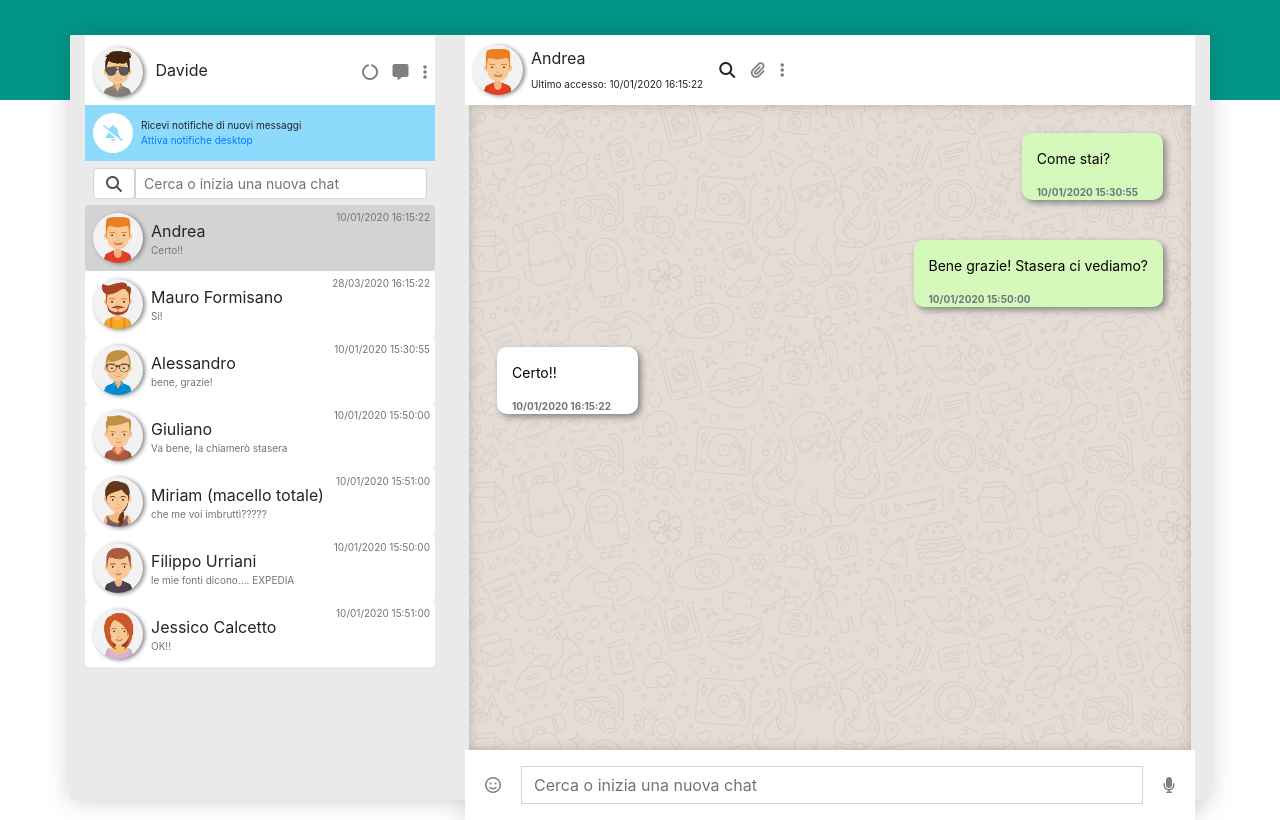
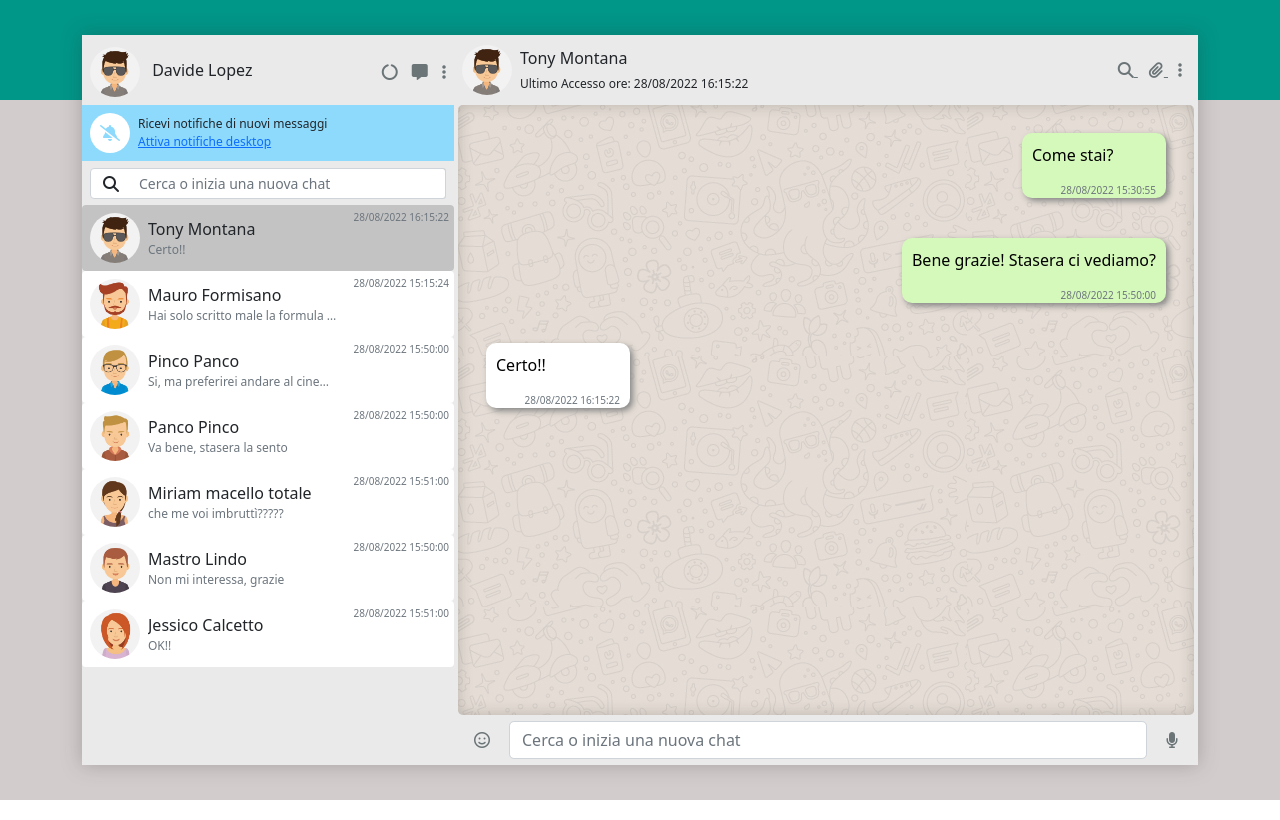
Before and after one commit to DavideLopez/vue-boolzapp, a plain HTML site: page index.html in a window 1280 px wide. Drawn offline with nearby package versions, Linux system fonts and the light colour scheme.

Commit message:
fix scrollbar e testi

```diff
--- a/app.js
+++ b/app.js
@@ -5,104 +5,105 @@ const app = new Vue({
   data: {
       contacts: [{
               id: 1,
-      name: 'Andrea',
-      avatar: '_1',
+              name: 'Tony Montana',
+              avatar: '_2',
               visible: true,
               messages: [{
-        date: '10/01/2020 15:30:55',
+                      date: '28/08/2022 15:30:55',
                       message: 'Come stai?',
                       status: 'sent'
                   },
                   {
-        date: '10/01/2020 15:50:00',
+                      date: '28/08/2022 15:50:00',
                       message: 'Bene grazie! Stasera ci vediamo?',
                       status: 'sent'
                   },
                   {
-        date: '10/01/2020 16:15:22',
+                      date: '28/08/2022 16:15:22',
                       message: 'Certo!!',
                       status: 'received'
                   }
               ],
           },
+
           {
               id: 2,
               name: 'Mauro Formisano',
               avatar: '_4',
               visible: true,
               messages: [{
-        date: '28/03/2020 10:10:40',
+                      date: '28/08/2022 15:10:02',
                       message: 'Mauro, ho distrutto il footer! help me!!!',
                       status: 'sent'
                   },
                   {
-        date: '28/03/2020 10:20:10',
+                      date: '28/08/2022 15:12:10',
                       message: 'Davide!! hai pushato?? che controllo',
                       status: 'received'
                   },
                   {
-        date: '28/03/2020 16:15:22',
-        message: 'Si!',
+                      date: '28/08/2020 15:12:22',
+                      message: 'Si',
                       status: 'sent'
-      }
+                  },
+                  {
+                    date: '28/08/2022 15:15:24',
+                    message: 'Hai solo scritto male la formula delle colums',
+                    status: 'received'
+                },
               ],
           },
           {
               id: 4,
-      name: 'Alessandro',
+              name: 'Pinco Panco',
               avatar: '_3',
               visible: true,
               messages: [{
-        date: '10/01/2020 15:30:55',
-        message: 'Quando ci vediamo per sistemare quella cosa?',
+                      date: '28/08/2022 15:30:55',
+                      message: 'Lo sai che ha aperto una nuova pizzeria?',
                       status: 'sent'
                   },
                   {
-        date: '10/01/2020 15:50:00',
-        message: 'Ti aggiorno che controllo i turni di lavoro',
+                      date: '28/08/2022 15:50:00',
+                      message: 'Si, ma preferirei andare al cinema',
                       status: 'received'
-      },
-      {
-        date: '10/01/2020 15:30:55',
-        message: 'bene, grazie!',
-        status: 'sent'
                   }
               ],
           },
           {
               id: 5,
-      name: 'Giuliano',
+              name: 'Panco Pinco',
               avatar: '_5',
               visible: true,
               messages: [{
-        date: '10/01/2020 15:30:55',
-        message: 'Ricordati di chiamare la mamma',
+                      date: '28/08/2022 15:30:55',
+                      message: 'Ricordati di chiamare la nonna',
                       status: 'sent'
                   },
                   {
-        date: '10/01/2020 15:50:00',
-        message: 'Va bene, la chiamerò stasera',
+                      date: '28/08/2022 15:50:00',
+                      message: 'Va bene, stasera la sento',
                       status: 'received'
                   }
               ],
           },
           {
               id: 6,
-      name: 'Miriam (macello totale)',
+              name: 'Miriam macello totale',
               avatar: '_io',
               visible: true,
               messages: [{
-        date: '10/01/2020 15:30:55',
+                      date: '128/08/2022 15:30:55',
                       message: 'che disastro!',
                       status: 'received'
                   },
                   {
-        date: '10/01/2020 15:50:00',
+                      date: '28/08/2022 15:50:00',
                       message: 'ahi ahi......',
                       status: 'received'
                   },
                   {
-        date: '10/01/2020 15:51:00',
+                      date: '28/08/2022 15:51:00',
                       message: 'che me voi imbruttì?????',
                       status: 'sent'
                   }
@@ -110,17 +111,17 @@ const app = new Vue({
           },
           {
               id: 7,
-      name: 'Filippo Urriani',
+              name: 'Mastro Lindo',
               avatar: '_7',
               visible: true,
               messages: [{
-        date: '10/01/2020 15:30:55',
-        message: 'quale sarà il prossimo compito??',
+                      date: '28/08/2022 15:30:55',
+                      message: 'Sai che col mio nuovo detersivo il tuo pavimento splenderà come uno specchio???',
                       status: 'sent'
                   },
                   {
-        date: '10/01/2020 15:50:00',
-        message: 'le mie fonti dicono.... EXPEDIA',
+                      date: '28/08/2022 15:50:00',
+                      message: 'Non mi interessa, grazie',
                       status: 'received'
                   }
               ],
@@ -131,17 +132,17 @@ const app = new Vue({
               avatar: '_6',
               visible: true,
               messages: [{
-        date: '10/01/2020 15:30:55',
+                      date: '28/08/2022 15:30:55',
                       message: 'Ciao, andiamo a mangiare la pizza stasera?',
                       status: 'received'
                   },
                   {
-        date: '10/01/2020 15:50:00',
-        message: 'No, già mangiata ieri, ordiniamo sushi!',
+                      date: '28/08/2022 15:50:00',
+                      message: 'No, ho già mangiata ieri, ordiniamo sushi!',
                       status: 'sent'
                   },
                   {
-        date: '10/01/2020 15:51:00',
+                      date: '28/08/2022 15:51:00',
                       message: 'OK!!',
                       status: 'received'
                   }
@@ -153,7 +154,7 @@ const app = new Vue({
       filtro: '',
       message: '',
       filteredContacts: [],
-    randomReplies: ['Ciao', 'Come stai?', 'Usciamo Stasera??', 'Come butta?', 'Ti và di mangiare la pizza?', 'PRRRRRRRR', 'Hai pushato??']
+      randomReplies: ['Ciao', 'Come stai?', 'Usciamo Stasera??', 'Come butta?', 'Ti và di mangiare la pizza?', 'PRRRRRRRR', 'Non posso, devo studiare', 'Hai pushato??']
   },
 
   methods: {
@@ -185,9 +186,9 @@ const app = new Vue({
           this.message = '';
           setTimeout(() => {
               this.contacts[this.currentIndex].messages.push(replyMessage);
-        }, 3000);
+          }, 1000);
       },
-    eraseMessage(index, currentIndex) {
+       eraseMessage(index, currentIndex) {  // ci ho provato
           if (this.contacts[currentIndex].messages.length > 0) {
               this.contacts[currentIndex].messages.splice(index, 1);
           } else return;
--- a/index.html
+++ b/index.html
@@ -6,32 +6,35 @@
     <meta http-equiv="X-UA-Compatible" content="IE=edge">
     <meta name="viewport" content="width=device-width, initial-scale=1.0">
     <link rel="stylesheet" href="style.css">
+
     <title>Boolzapp</title>
 
-    <link rel="stylesheet" href="https://cdn.jsdelivr.net/npm/bootstrap@4.3.1/dist/css/bootstrap.min.css" integrity="sha384-ggOyR0iXCbMQv3Xipma34MD+dH/1fQ784/j6cY/iJTQUOhcWr7x9JvoRxT2MZw1T" crossorigin="anonymous">
+    <link href="https://cdn.jsdelivr.net/npm/bootstrap@5.1.3/dist/css/bootstrap.min.css" rel="stylesheet"
+    integrity="sha384-1BmE4kWBq78iYhFldvKuhfTAU6auU8tT94WrHftjDbrCEXSU1oBoqyl2QvZ6jIW3" crossorigin="anonymous" />
+  <script src="https://cdn.jsdelivr.net/npm/bootstrap@5.1.3/dist/js/bootstrap.bundle.min.js"
+    integrity="sha384-ka7Sk0Gln4gmtz2MlQnikT1wXgYsOg+OMhuP+IlRH9sENBO0LRn5q+8nbTov4+1p" crossorigin="anonymous">
+    </script>
+  <link rel="stylesheet" href="https://cdnjs.cloudflare.com/ajax/libs/font-awesome/6.1.1/css/all.min.css" />
+  <script src="https://cdn.jsdelivr.net/npm/vue@2/dist/vue.js"></script>
+  <script src="https://unpkg.com/dayjs@1.8.21/dayjs.min.js"></script>
 
-    <script src="https://cdn.jsdelivr.net/npm/vue@2.7.8/dist/vue.js"></script>
-
-    <link rel="stylesheet" href="https://cdnjs.cloudflare.com/ajax/libs/font-awesome/6.1.2/css/all.min.css" integrity="sha512-1sCRPdkRXhBV2PBLUdRb4tMg1w2YPf37qatUFeS7zlBy7jJI8Lf4VHwWfZZfpXtYSLy85pkm9GaYVYMfw5BC1A==" crossorigin="anonymous" referrerpolicy="no-referrer" />
 </head>
-
+           <!-- NON PICCHIATEMI SE HO USATO BOOTSTRAP PLS <3 VI LOVVO  -->
 <body>
 
-
     <div id="root">
-        <!-- MAIN CONTAINER -->
+        <!-- Container principale -->
         <div class="container h-100">
           <!-- Row principale -->
           <div class="row align-items-lg-stretch h-100 g-0 justify-content-center">
             <!-- Colonna di sinistra -->
-                <div class="col-12 col-md-4 d-md-block h-100"
-                    :class="contacts[currentIndex].visible ? 'd-none' : 'd-block'">
+            <div class="col-12 col-md-4 d-md-block h-100" :class="contacts[currentIndex].visible ? 'd-none' : 'd-block'">
               <!-- Riquadro utente -->
               <div class="header">
                 <div class="userAvatar rounded-circle d-flex justify-content-between align-items-center">
                   <div class="">
                     <img class="rounded-circle" src="img/avatar_2.jpg" alt="">
-                                <span>Davide</span>
+                    <span>Davide Lopez</span>
                   </div>
 
                   <div class="px-2">
@@ -45,12 +48,11 @@
               <!-- Riquadro notifiche -->
               <div class="notifications">
                 <div class="bg-azure d-flex align-items-center">
-                            <div class="rounded-circle icon bg-white text-center text-azure m-2">
+                  <div class="rounded-circle icon bg-white text-center azure-icon m-2">
                     <i class=" fa-solid fa-bell-slash"></i>
                   </div>
                   <p class="lastMessage m-0">Ricevi notifiche di nuovi messaggi <br>
-                                <span class="text-decoration-underline text-secondary"><a href="#">Attiva notifiche
-                                        desktop</a> </span>
+                    <span class="text-decoration-underline text-secondary"><a href="#">Attiva notifiche desktop</a> </span>
                   </p>
                 </div>
               </div>
@@ -60,17 +62,14 @@
                   <span class="input-group-text bg-white" id="basic-addon1 ">
                     <i class="fa-solid fa-magnifying-glass"></i>
                   </span>
-                            <input v-model="filtro" @keyup="filtra()" type="text"
-                                class="form-control form-control-sm border-start-0"
-                                placeholder="Cerca o inizia una nuova chat" aria-label="Username"
-                                aria-describedby="basic-addon1">
+                  <input v-model="filtro" @keyup="filtra()" type="text" class="form-control form-control-sm border-start-0"
+                    placeholder="Cerca o inizia una nuova chat" aria-label="Username" aria-describedby="basic-addon1">
                 </div>
               </div>
               <!-- Riquadro contacts -->
               <div class="contacts">
-                        <div @click="showChatMobile(); changeActive(contact.id)"
-                            v-for="(contact, index) in filteredContacts" :key="contact.id"
-                            class="d-flex align-items-center justify-content-between p-2 contact rounded rounded-2"
+                <div @click="showChatMobile(); changeActive(contact.id)" v-for="(contact, index) in filteredContacts"
+                  :key="contact.id" class="d-flex align-items-center justify-content-between p-2 contact rounded rounded-2"
                   :class="{'active' : currentId === contact.id}">
                   <div class="userAvatar rounded-circle">
                     <img class="rounded-circle m-0" :src="'./img/avatar' + contact.avatar + '.jpg'"
@@ -90,26 +89,25 @@
             </div>
             <!--/coloums -->
 
-                <div class="col-12 col-md-8 d-md-block h-100"
-                    :class="contacts[currentIndex].visible ? 'd-block' : 'd-none'">
+            <div class="col-12 col-md-8 d-md-block h-100" :class="contacts[currentIndex].visible ? 'd-block' : 'd-none'">
               <div class="header userAvatar d-flex align-items-center ">
                 <a @click="showChatMobile()" href="#">
                   <i class="fa-solid fa-angle-left px-3 d-md-none"></i>
                 </a>
-                        <img class="rounded-circle mx-2" :src="'./img/avatar' + contacts[currentIndex].avatar + '.jpg'"
-                            alt="">
+                <img class="rounded-circle mx-2" :src="'./img/avatar' + contacts[currentIndex].avatar + '.jpg'" alt="">
                 <div>
                   <p class="m-0">{{contacts[currentIndex].name}}</p>
-                            <span class="lastMessage">Ultimo accesso:
-                                {{contacts[currentIndex].messages.length > 0 ?
-                                contacts[currentIndex].messages.at(-1).date : ''}}
+                  <span class="lastMessage">Ultimo Accesso ore:
+                    {{contacts[currentIndex].messages.length > 0 ? contacts[currentIndex].messages.at(-1).date : ''}}
                   </span>
                 </div>
 
                 <div class="flex-fill text-end px-3">
+                  <a class="icons" href="#">
                   <i class="fa-solid fa-magnifying-glass"></i>
                   <i class="fa-solid fa-paperclip"></i>
                   <i class="fa-solid fa-ellipsis-vertical"></i>
+                </a>
                 </div>
               </div>
 
@@ -119,13 +117,12 @@
 
 
                   <div class="dropdown">
-                                <button class="btn p-2 border-none" type="button" id="dropdownMenu2"
-                                    data-bs-toggle="dropdown" aria-expanded="false">
+                    <button class="btn p-2 border-none" type="button" id="dropdownMenu2" data-bs-toggle="dropdown"
+                      aria-expanded="false">
                       <i class="fa-solid fa-chevron-down"></i>
                     </button>
                     <ul class="dropdown-menu" aria-labelledby="dropdownMenu2">
-                                    <li><button @click="eraseMessage(index, currentIndex)" class="dropdown-item"
-                                            type="button">Elimina
+                      <li><button @click="eraseMessage(index, currentIndex)" class="dropdown-item" type="button">Elimina
                           messaggio</button></li>
                     </ul>
                   </div>
@@ -137,10 +134,10 @@
               </div>
               <div class="footer d-flex align-items-center">
                 <div class="input-group px-0 align-items-center">
-                          <i class="fa-regular fa-face-smile"></i>
+                  <a class="emoticons" href="#"><i class="fa-regular fa-face-smile emoticons"></i></a>
                   <input type="text" class="form-control rounded-3" placeholder="Cerca o inizia una nuova chat"
                     aria-label="Username" aria-describedby="basic-addon1" v-model="message" @keyup.enter="sendMessage()">
-                          <i class="fa-solid fa-microphone"></i>
+                  <a class="vocal" href="#"><i class="fa-solid fa-microphone vocal"></i></a>
                 </div>
               </div>
             </div>
@@ -149,10 +146,8 @@
 
 
         </div>
+      </div>
 
-
-
-    </div>
 
 
     <script src="app.js"></script>
--- a/style.css
+++ b/style.css
@@ -1,34 +1,50 @@
 * {
+    padding: 0;
     margin: 0;
-    padding: 0;
     box-sizing: border-box;
+}
+
+a {
+    text-decoration: none;
 }
 
 .bg-azure {
     background-color: #8EDAFC;
 }
 
-.text-azure {
+.azure-icon {
     color: #8EDAFC;
+}
+
+.icons:hover {
+  color: black
+}
+
+.icons:first-child {
+    color: #6B7477;
 }
 
 .row:first-child {
     background-color: #EAEAEA;
 }
+
 #root {
-    background-image: linear-gradient(to bottom, #009688 0px, #009688 100px, white 100px, white 100%);
+    background-image: linear-gradient(to bottom, #009688 0px, #009688 100px, rgb(211, 204, 204) 100px, rgb(211, 204, 204));
     width: 100vw;
     height: 100vh;
 }
+
 .container {
     padding-top: 35px;
-    /* border: 1px solid black; */
+    padding-bottom: 35px;
+    /* border: 2px solid black; */
 }
+
 .userAvatar img {
     margin: 12px 8px;
     width: 50px;
     height: 50px;
-    filter: drop-shadow(2px 1px 2px  rgb(133, 133, 133));
+
 }
 
 .contact {
@@ -40,42 +56,49 @@
 .contacts {
     height: calc(100% - 180px);
     overflow: auto;
-    cursor: pointer;
 }
 
-.contact:hover{
-    box-shadow: inset 0px 0px 12px rgba(37, 37, 37, 0.23);
-    border-radius: 5px;
+.emoticons:hover, .vocal:hover {
+    color: black;
+}
+
+.contact:hover {
+   box-shadow: inset 0px 0px 15px  rgba(37, 37, 37, 0.23);
+   border-radius: 5px;
 }
 
 .notifications {
     height: 55px;
 }
 
+.azure-icon:hover {
+    color: black;
+
+}
+
 .header {
-    background-color:  white;
+    background-color: #EAEAEA;
     height: 70px;
 }
 
 .messages-container {
-    box-shadow: inset 0px 0px 12px rgba(37, 37, 37, 0.23);
+    box-shadow: inset 0px 0px 15px  rgba(37, 37, 37, 0.23);
     margin: 0 auto;
     overflow-y: auto;
     height: calc(100% - 120px);
 }
 
-.row {
-    filter: drop-shadow(0px 0px 12px  rgba(37, 37, 37, 0.23));
+.row{
+    filter: drop-shadow(0px 0px 10px  rgba(37, 37, 37, 0.261));
 }
 
 .footer {
-    background-color: white;
-    height: 70px;
+    background-color: #EAEAEA;
+    height: 50px;
 }
 
 .search-bar {
     height: 45px;
-
 }
 
 .lastAccess {
@@ -85,46 +108,41 @@
     right: 5px;
 }
 
-.overflow {
+.overflow{
+    text-overflow: ellipsis;
+    overflow: hidden;
+    white-space: nowrap;
+
+}
+
+.lastMessage {
+    width: 65%;
+    font-size: 12px;
     text-overflow: ellipsis;
     overflow: hidden;
     white-space: nowrap;
 }
 
-.lastMessage {
-    width: 65%;
+.lastDate {
     font-size: 10px;
-    text-overflow: ellipsis;
-    overflow: hidden;
-    white-space: nowrap;
 }
-
-.lastDate{
-    font-size: 10px;
-    font-weight: bold;
-
-}
-
-.dropdown-menu {
-    padding: 0;
-
-
+.dropdown-menu{
+    padding:0
 }
 
 .message-text {
-    word-wrap:  break-word;
+    word-wrap: break-word;
     position: relative;
     margin: 20px 20px;
-    padding: 15px 15px 0px 15px;
+    padding: 10px 10px 0px 10px;
     min-width: 20%;
     max-width: 50%;
     border-radius: 10px;
-    font-size: 14px;
-    /* font-weight: bold; */
+    font-size: 1rem;
     filter: drop-shadow(3px 3px 3px rgb(133, 133, 133));
 }
 
-.fa-chevron-down,.btn {
+.fa-chevron-down,.btn{
     z-index: 1;
     position: absolute;
     right: 0;
@@ -132,7 +150,8 @@
     opacity: 0;
 }
 
-.fa-chevron-down:hover,.btn:hover {
+.fa-chevron-down:hover,.btn:hover{
+    cursor: pointer;
     opacity: 1;
 }
 
@@ -155,7 +174,7 @@
 }
 
 .active {
-    background-color: lightgrey;
+    background-color: #c3c3c3;
 }
 
 .background {
@@ -163,8 +182,8 @@
     background-repeat: repeat;
 }
 
-.fa-face-smile, .fa-microphone {
-    color: gray;
+.fa-face-smile,.fa-microphone{
+    color: #6B7477;
     padding: 0 20px;
 }
 
@@ -173,6 +192,7 @@
 .fa-circle-notch,
 .fa-message,
 .fa-ellipsis-vertical {
+    cursor: pointer;
     padding-left: 10px;
-    color: gray;
+    color: #6B7477;
 }
```
Lines whose indentation alone changed are shown as unchanged.
